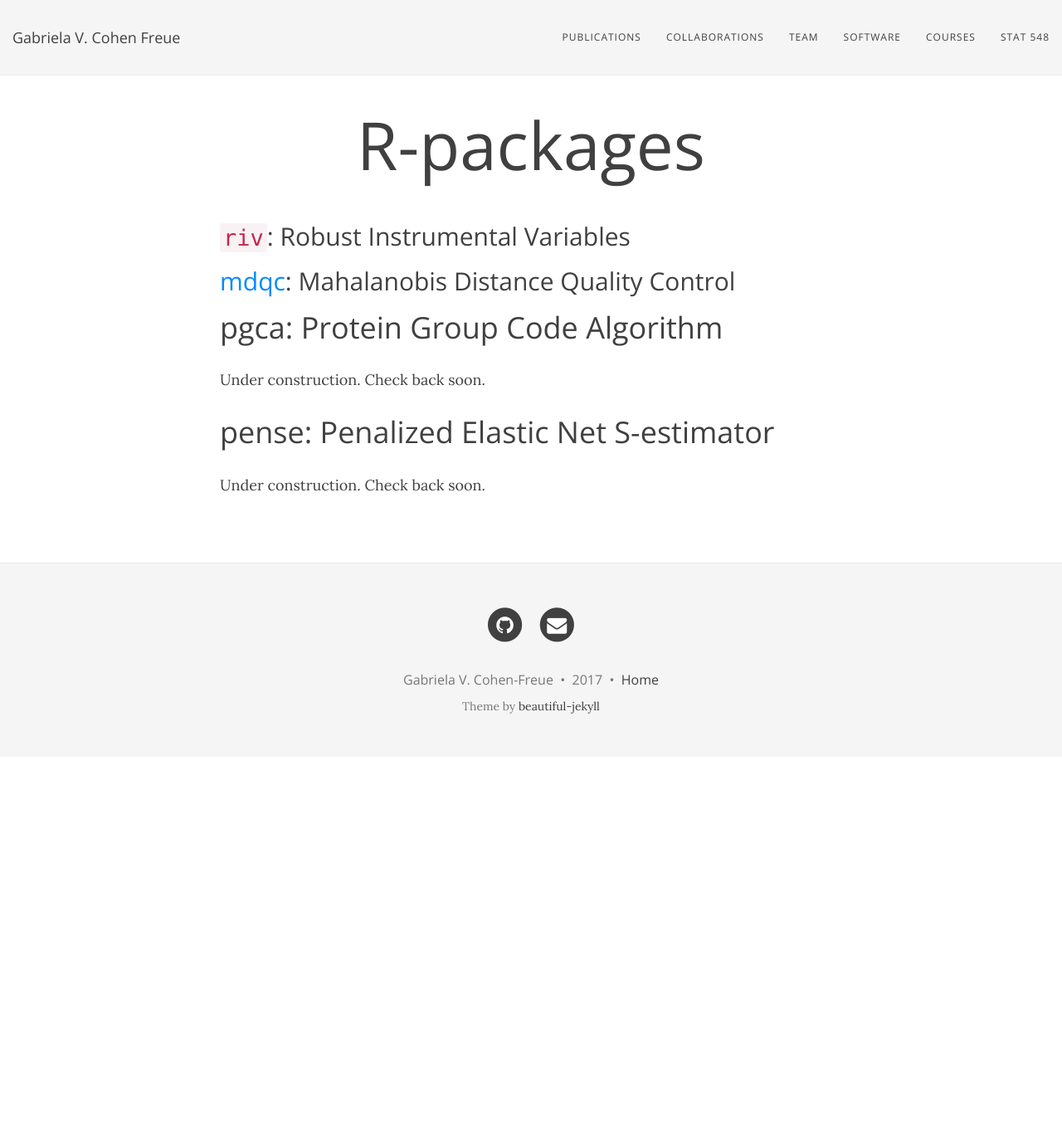
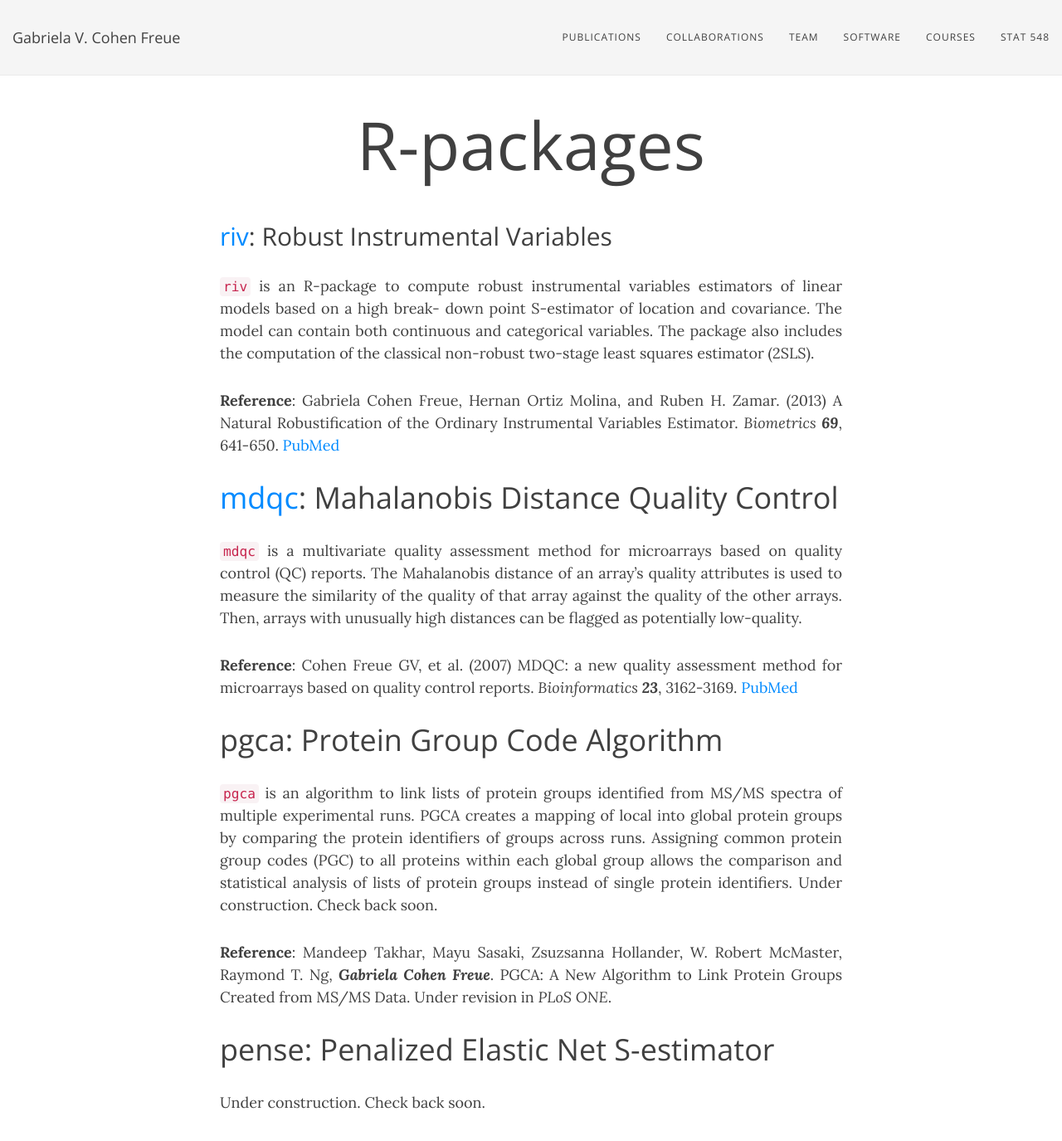
Before and after one commit to gcohenfr/gcohenfr.github.io, a Jekyll site: the page built from software.md, in a window 1280 px wide and 1400 px high. Shown: the top 1375 px of the window at 83% size. Built offline with Jekyll 4.4.1, drawn with Linux system fonts in a browser that asks for light colours; nearby versions of some CDN libraries.

Commit message:
Update software.md

```diff
--- a/software.md
+++ b/software.md
@@ -3,12 +3,21 @@ layout: page
 title: R-packages
 ---
 
-## [`riv`](https://cran.r-project.org/web/packages/riv/index.html): Robust Instrumental Variables
+## [riv](https://cran.r-project.org/web/packages/riv/index.html): Robust Instrumental Variables
+`riv` is an R-package to compute robust instrumental variables estimators of linear models based on a high break- down point S-estimator of location and covariance. The model can contain both continuous and categorical variables. The package also includes the computation of the classical non-robust two-stage least squares estimator (2SLS).
 
-## [mdqc](https://www.bioconductor.org/packages/release/bioc/html/mdqc.html): Mahalanobis Distance Quality Control
+**Reference**: Gabriela Cohen Freue, Hernan Ortiz Molina, and Ruben H. Zamar. (2013) A Natural Robustification of the Ordinary Instrumental Variables Estimator. *Biometrics* ***69***, 641-650.
+[PubMed](https://www.ncbi.nlm.nih.gov/pubmed/23865476)
+
+# [mdqc](https://www.bioconductor.org/packages/release/bioc/html/mdqc.html): Mahalanobis Distance Quality Control
+`mdqc` is a multivariate quality assessment method for microarrays based on quality control (QC) reports. The Mahalanobis distance of an array's quality attributes is used to measure the similarity of the quality of that array against the quality of the other arrays. Then, arrays with unusually high distances can be flagged as potentially low-quality.
+
+**Reference**: Cohen Freue GV, et al. (2007)  MDQC: a new quality assessment method for microarrays based on quality control reports. *Bioinformatics* ***23***, 3162-3169. [PubMed](https://www.ncbi.nlm.nih.gov/pubmed/17933854)
 
 # pgca: Protein Group Code Algorithm
-Under construction. Check back soon.
+`pgca` is an algorithm to link lists of protein groups identified from MS/MS spectra of multiple experimental runs. PGCA creates a mapping of local into global protein groups by comparing the protein identifiers of groups across runs. Assigning common protein group codes (PGC) to all proteins within each global group allows the comparison and statistical analysis of lists of protein groups instead of single protein identifiers. Under construction. Check back soon.
+
+**Reference**: Mandeep Takhar, Mayu Sasaki, Zsuzsanna Hollander, W. Robert McMaster, Raymond T. Ng, ***Gabriela Cohen Freue***. PGCA: A New Algorithm to Link Protein Groups Created from MS/MS Data. Under revision in *PLoS ONE*.
 
 # pense: Penalized Elastic Net S-estimator
 Under construction. Check back soon.
```
